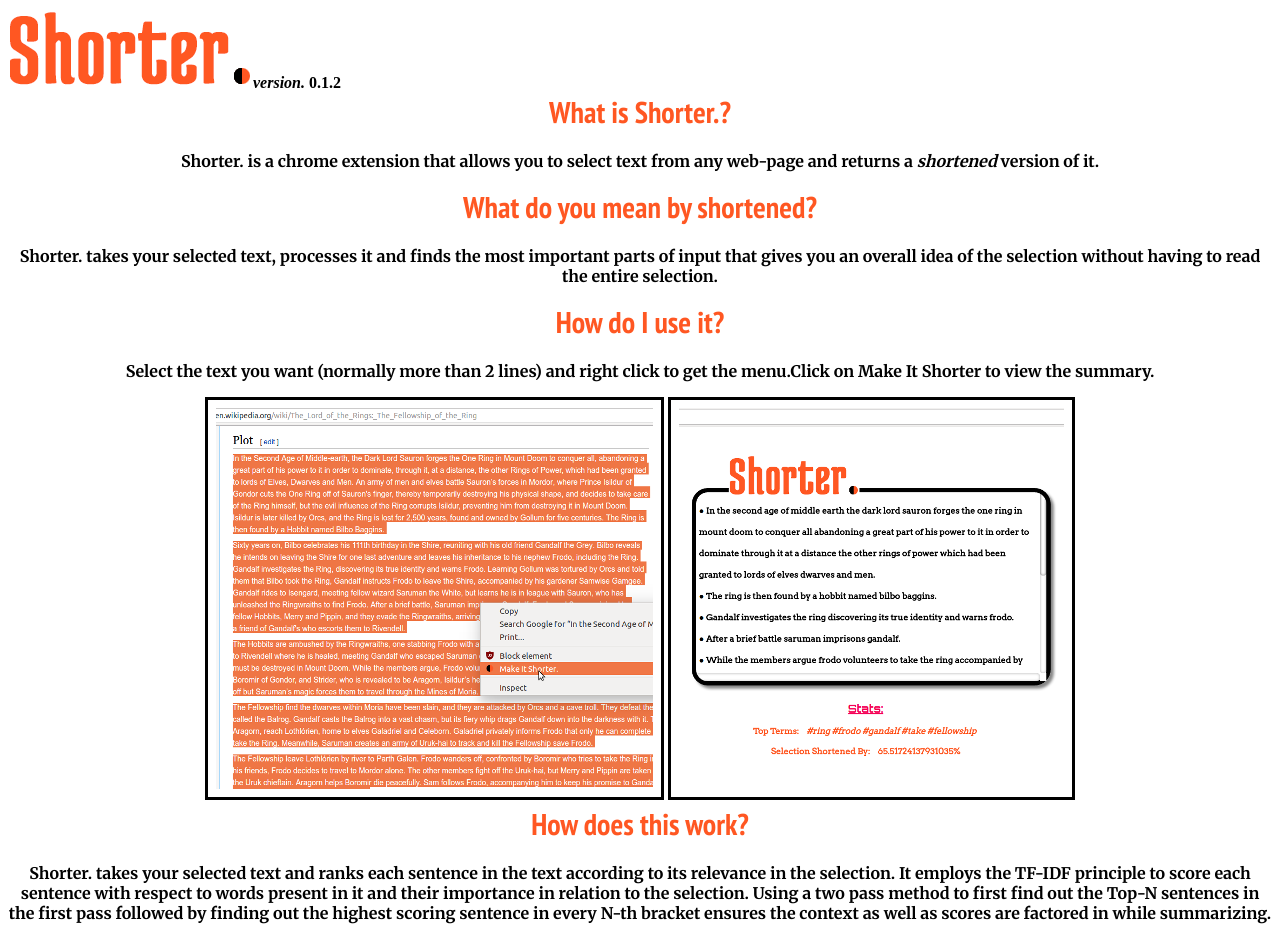
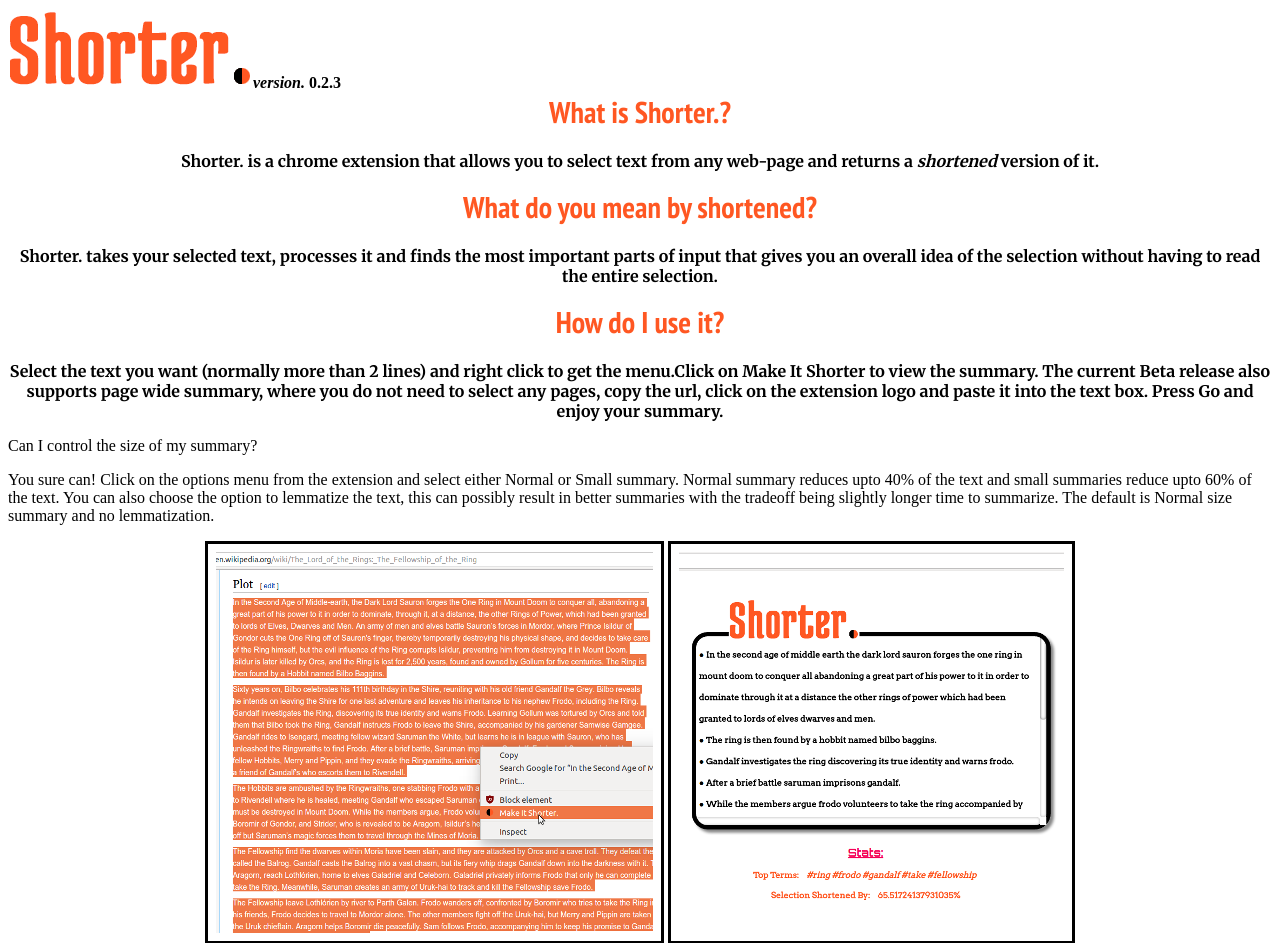
Before and after one commit to shiredude95/make-it-shorter, a Flask app: page / in a window 1280 px wide. Shown: the top 943 px of the page. Run offline with Flask 2, Linux system fonts and the light colour scheme.

Commit message:
made changes to welcome page

```diff
--- a/templates/welcome.html
+++ b/templates/welcome.html
@@ -1,14 +1,14 @@
 <!DOCTYPE html>
 <html lang="en">
 <head>
-    <meta charset="UTF-8">
+    <meta charset="UTF-8" name="google-site-verification" content="zK7RvY3kfL5p8I63G8Lx2bzQWeoEl5LVTV0O3KxRJDw" />
     <title>Welcome</title>
 </head>
 <body>
 
 <div id="image-head">
 
-    <img id="shorter" src="{{ url_for('static', filename='shorter.png') }}"/><b><i>version. </i>0.1.2</b>
+    <img id="shorter" src="{{ url_for('static', filename='shorter.png') }}"/><b><i>version. </i>0.2.3</b>
 
 </div>
 
@@ -50,8 +50,24 @@
 <p id="third_answer">
 
     Select the text you want (normally more than 2 lines) and right click to get the menu.Click
-    on Make It Shorter to view the summary.
+    on Make It Shorter to view the summary. The current Beta release also supports page wide summary,
+    where you do not need to select any pages, copy the url, click on the extension logo and paste it into
+    the text box. Press Go and enjoy your summary.
 
+</p>
+
+<p id="fifth_question">
+
+    Can I control the size of my summary?
+
+</p>
+
+<p id="fifth_answer">
+
+    You sure can! Click on the options menu from the extension and select either Normal or Small summary.
+    Normal summary reduces upto 40% of the text and small summaries reduce upto 60% of the text. You can also
+    choose the option to lemmatize the text, this can possibly result in better summaries with the tradeoff being
+    slightly longer time to summarize. The default is Normal size summary and no lemmatization.
 </p>
 
 <div id="images">
```
